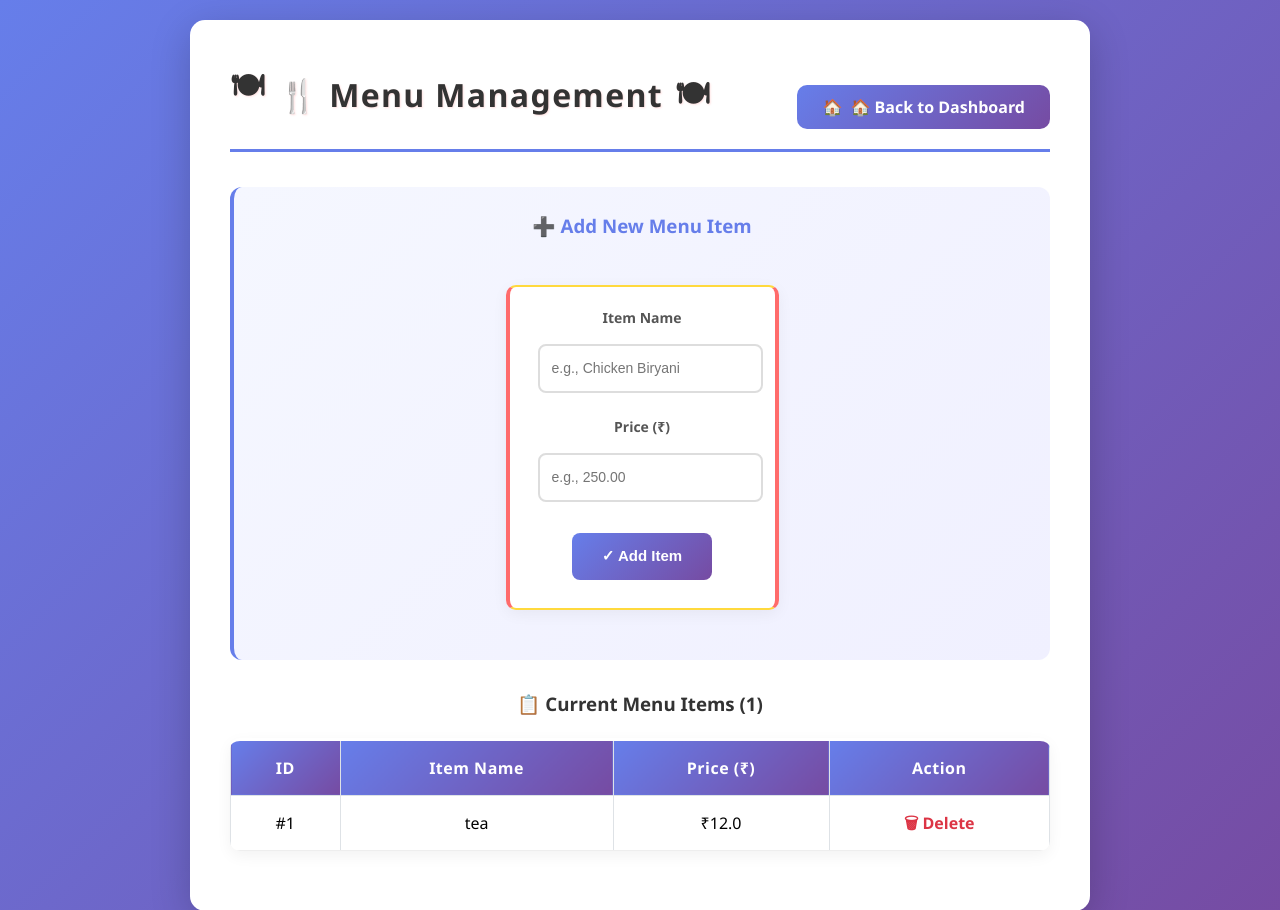
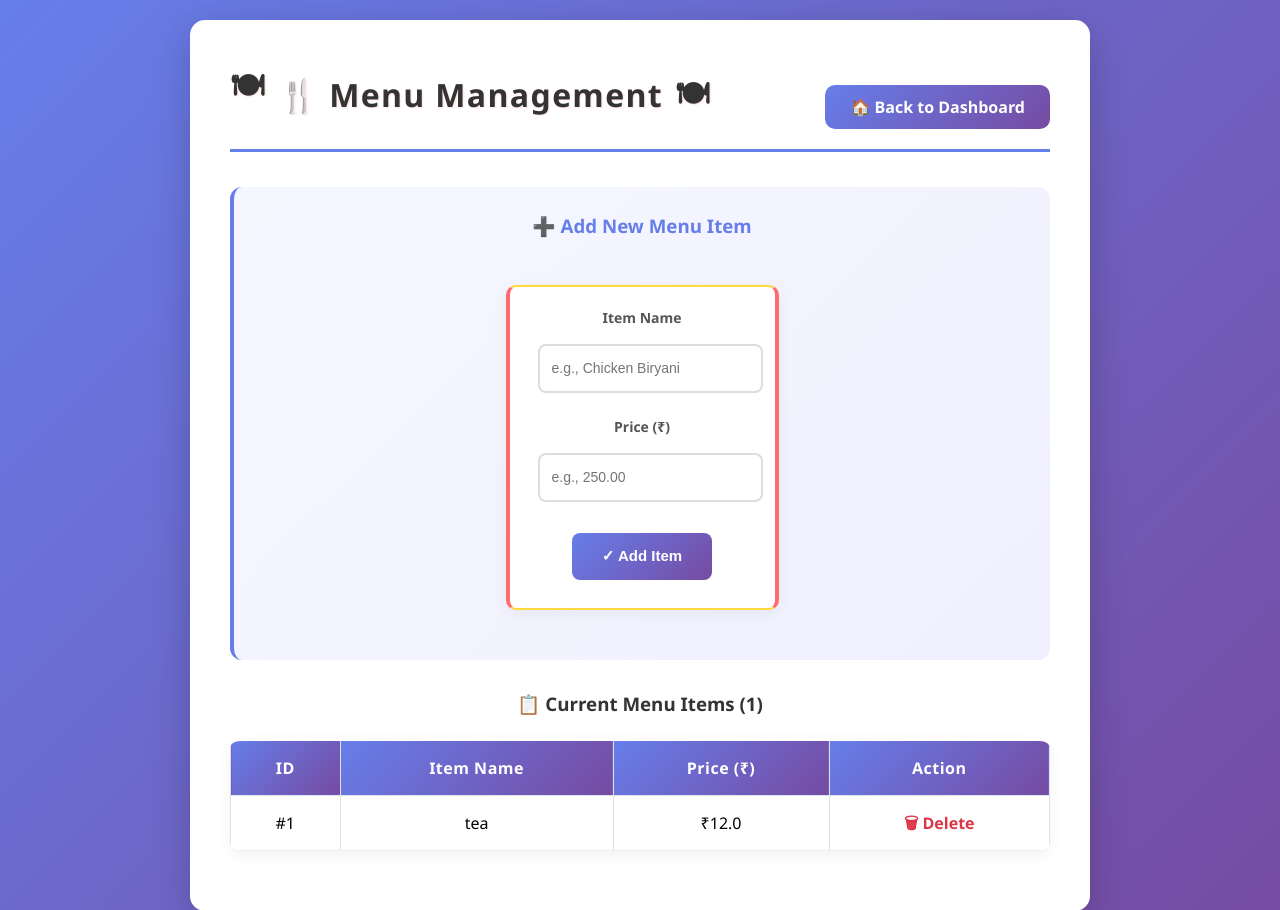
Before and after one commit to krushnanarwade/Restaurant-Billing-System, a Flask app: page /menu in a window 1280 px wide. Shown: the top 910 px of the page. Run offline with Flask 3, Linux system fonts and the light colour scheme; a user stored in the database is signed in; data comes from the database, SQL or seed files in the repository.

Commit message:
fix: remove duplicate home icon from back to home button

```diff
--- a/static/style.css
+++ b/static/style.css
@@ -243,11 +243,6 @@ tr:hover {
   overflow: hidden;
 }
 
-.back-home-btn::before {
-  content: "🏠";
-  margin-right: 8px;
-}
-
 .back-home-btn:hover {
   background: linear-gradient(135deg, #d63031 0%, #ffb300 100%);
   transform: scale(1.1) rotate(5deg);
```
